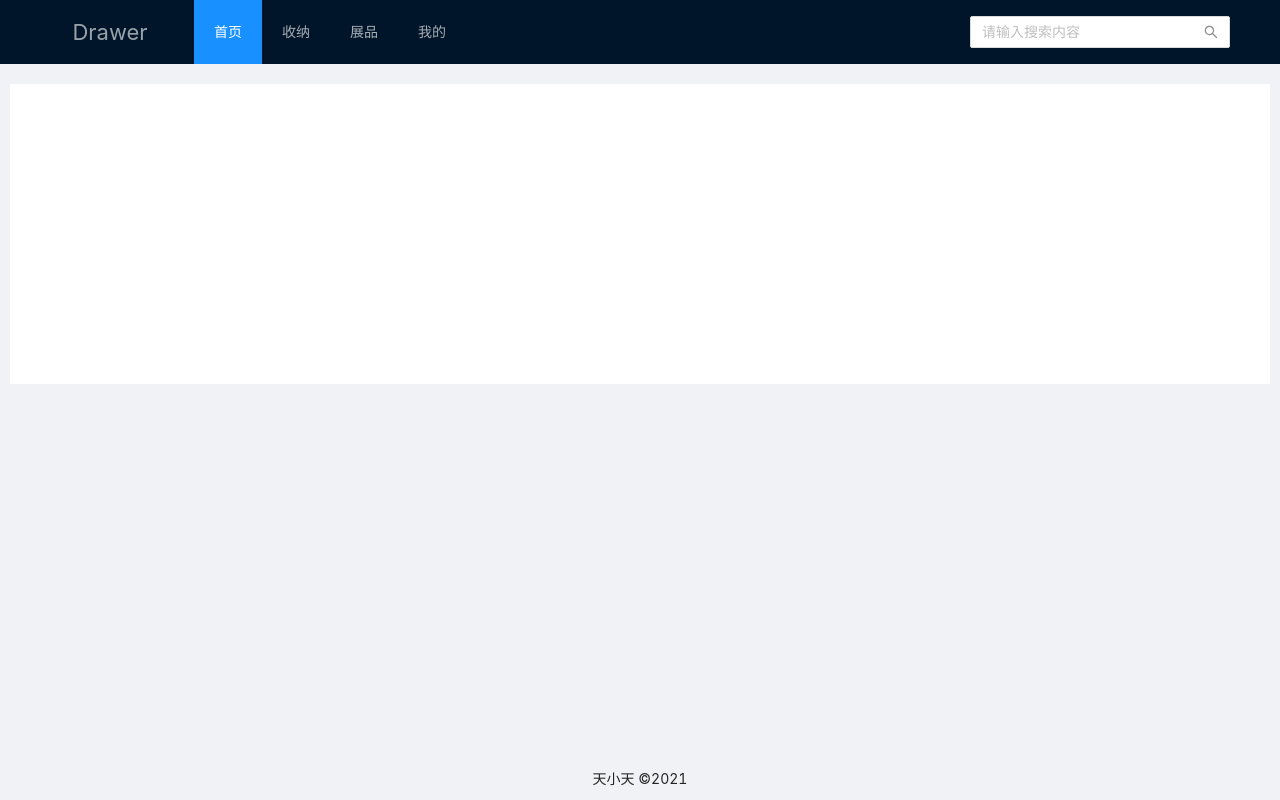
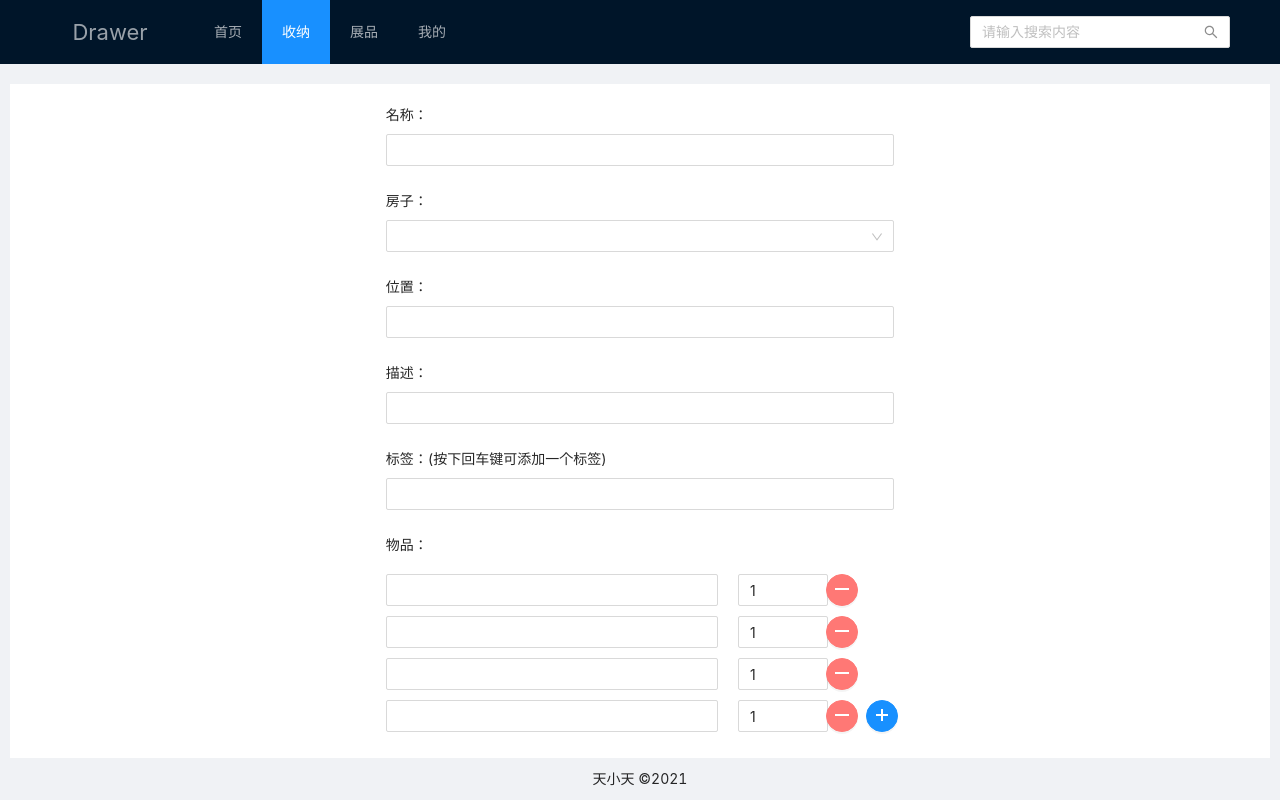
Before and after one commit to jiangzetian/Drawer, a Vue app: page /list/add in a window 1280 px wide. Built offline with nearby package versions, Linux system fonts and the light colour scheme.

Commit message:
收纳区

```diff
--- a/src/layout/menu/index.vue
+++ b/src/layout/menu/index.vue
@@ -30,13 +30,15 @@
             //路由选择项
             const selectedKeys = ref([0]);
             //页面刷新保持高亮
-            routeData.forEach((item,index)=>{
-                if (item.name == route.name){
-                    selectedKeys.value = [index];
+            for (let i=0;i<routeData.length;i++){
+                const nowPath = route.path.substring(1).split('/');
+                const tempPath = routeData[i].path.substring(1);
+                if(nowPath.indexOf(tempPath)>=0){
+                    selectedKeys.value = [i];
                 }
-            });
+            }
             //点击导航页面切换
-            function menuClick(e){
+            function menuClick(e: any){
                 selectedKeys.value = e.keyPath;
                 router.push({path:routeData[e.key].path});
             }
--- a/src/router/index.ts
+++ b/src/router/index.ts
@@ -1,4 +1,4 @@
-import { createRouter, createWebHashHistory, RouteRecordRaw } from 'vue-router'
+import { createRouter, createWebHashHistory,createWebHistory, RouteRecordRaw } from 'vue-router'
 
 const routes: Array<RouteRecordRaw> = [
   {
@@ -28,7 +28,7 @@
         path: 'show',
         name: 'ShowList',
         meta:{
-          title: '查看收纳区',
+          title: '管理收纳区',
           layout:true,
           menuShow:true,
         },
@@ -43,6 +43,16 @@
           menuShow:true,
         },
         component: () => import('@/views/List/add.vue'),
+      },
+      {
+        path: 'detail',
+        name: 'DetailList',
+        meta:{
+          title: '查看收纳区',
+          layout:true,
+          menuShow:true,
+        },
+        component: () => import('@/views/List/detail.vue'),
       }
     ]
   },
@@ -69,7 +79,8 @@
 ];
 
 const router = createRouter({
-  history: createWebHashHistory(),
+  // history: createWebHashHistory(),
+  history: createWebHistory(),
   routes
 });
 
--- a/src/views/List/add.vue
+++ b/src/views/List/add.vue
@@ -1,12 +1,12 @@
 <template>
     <a-row type="flex" justify="center">
         <a-col :sm="24" :md="10">
-            <a-form :model="form" layout="vertical" :labelCol="{span:4}" :wrapperCol="{span:24}">
+            <a-form :model="form" layout="vertical" :wrapperCol="{span:24}">
                 <a-form-item label="名称：">
-                    <a-input :value="form.name" />
+                    <a-input v-model:value="form.name" />
                 </a-form-item>
                 <a-form-item label="房子：">
-                    <a-select v-model:value="form.name" placeholder="">
+                    <a-select v-model:value="form.house" placeholder="">
                         <a-select-option value="1">
                             房子一
                         </a-select-option>
@@ -16,18 +16,21 @@
                     </a-select>
                 </a-form-item>
                 <a-form-item label="位置：">
-                    <a-input :value="form.name" />
+                    <a-input v-model:value="form.position" />
                 </a-form-item>
                 <a-form-item label="描述：">
-                    <a-input :value="form.name" />
+                    <a-input v-model:value="form.desc" />
                 </a-form-item>
-                <a-form-item label="标签：">
-                    <a-input :value="form.desc" />
+                <a-form-item label="标签：(按下回车键可添加一个标签)">
+                    <a-space class="tags" style="margin-bottom: 10px;">
+                        <a-tag color="blue" v-for="(item,index) in form.tags" :key="index">{{item}}</a-tag>
+                    </a-space>
+                    <a-input v-model:value="tag" @pressEnter="addTag" />
                 </a-form-item>
                 <a-form-item label="物品：">
                     <a-row class="item-row" :gutter="20"  v-for="(item,index) in 4" :key="index">
                         <a-col :span="16">
-                            <a-input :value="form.desc" />
+                            <a-input v-model:value="form.desc" />
                         </a-col>
                         <a-col :span="4">
                             <a-input-number  :value="1" :min="1" :defaultValue="1" />
@@ -68,10 +71,23 @@
         setup(){
             const form = ref({
                 name:'',
+                house:'',
+                position:'',
                 desc:'',
+                tags:[],
+                things:[],
             });
+            const tag = ref('');
+            const addTag = () =>{
+                if(tag.value.trim()){
+                    form.value.tags.push(tag.value)
+                }
+                tag.value = '';
+            }
             return {
-                form
+                form,
+                tag,
+                addTag,
             }
         }
     }
--- a/src/views/List/detail.vue
+++ b/src/views/List/detail.vue
@@ -1,13 +1,12 @@
 <template>
-
+    <h1>详情</h1>
 </template>
 
-<script>
+<script lang="ts">
     export default {
-        name: "detail"
     }
 </script>
 
-<style scoped>
+<style lang="scss" scoped>
 
 </style>
--- a/src/views/List/index.vue
+++ b/src/views/List/index.vue
@@ -5,8 +5,7 @@
 </template>
 
 <script lang="ts">
-    export default {
-    }
+    export default {}
 </script>
 
 <style lang="scss" scoped>
--- a/src/views/List/show.vue
+++ b/src/views/List/show.vue
@@ -21,7 +21,7 @@
         <template #renderItem="{ item, index }">
             <a-list-item>
                 <a-card hoverable size="small"  :title="item.title+index">
-                    <template #extra><a href="#">查看</a></template>
+                    <template #extra><router-link :to="{path:'/list/detail',query:{id:1}}">查看</router-link></template>
                     <a-descriptions :column="1" size="small">
                         <a-descriptions-item label="">
                             这是这个仓库的描述内容大概15个字
```
